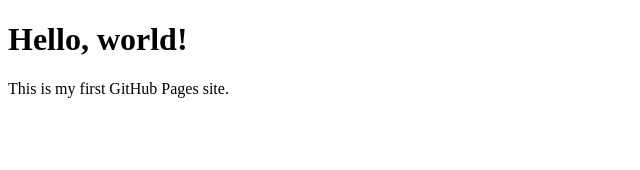
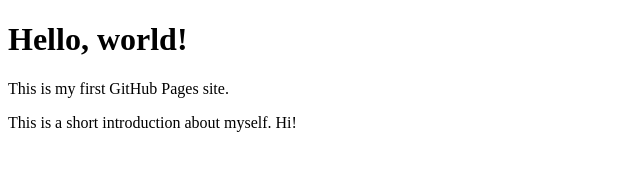
Before and after one commit to VillePap/portfolio-site, a plain HTML site: page index.html in a window 1280 px wide. Shown: the whole page, without its empty margins (0-640 px from the left). Drawn offline with Linux system fonts and the light colour scheme.

```diff
--- a/index.html
+++ b/index.html
@@ -6,5 +6,6 @@
 <body>
   <h1>Hello, world!</h1>
   <p>This is my first GitHub Pages site.</p>
+  <p>This is a short introduction about myself. Hi!</p>
 </body>
 </html>
```
